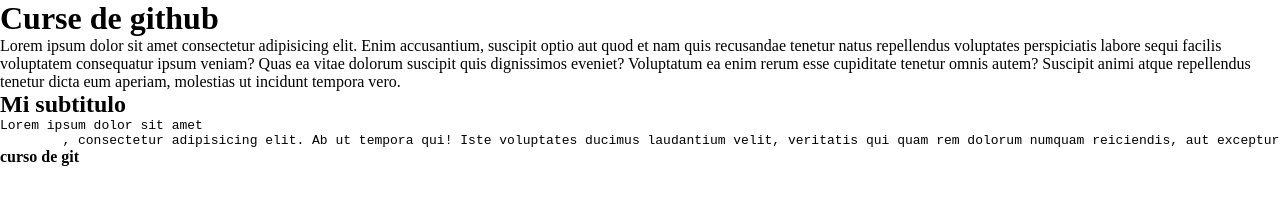
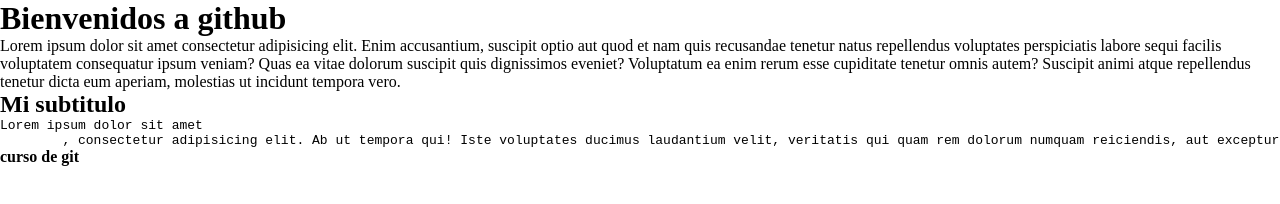
Before and after one commit to sebastianpain/git1, a plain HTML site: page index.html in a window 1280 px wide. Shown: the top 204 px of the page. Drawn offline with Linux system fonts and the light colour scheme.

Commit message:
modifico el h1

```diff
--- a/index.html
+++ b/index.html
@@ -8,7 +8,7 @@
     <title>github</title>
 </head>
 <body>
-    <h1>Curse de github</h1>
+    <h1>Bienvenidos a github</h1>
     <p>Lorem ipsum dolor sit amet consectetur adipisicing elit. Enim accusantium, suscipit optio aut quod et nam quis recusandae tenetur natus repellendus voluptates perspiciatis labore sequi facilis voluptatem consequatur ipsum veniam?
     Quas ea vitae dolorum suscipit quis dignissimos eveniet? Voluptatum ea enim rerum esse cupiditate tenetur omnis autem? Suscipit animi atque repellendus tenetur dicta eum aperiam, molestias ut incidunt tempora vero.</p>
     <h2> Mi subtitulo</h2>
```
